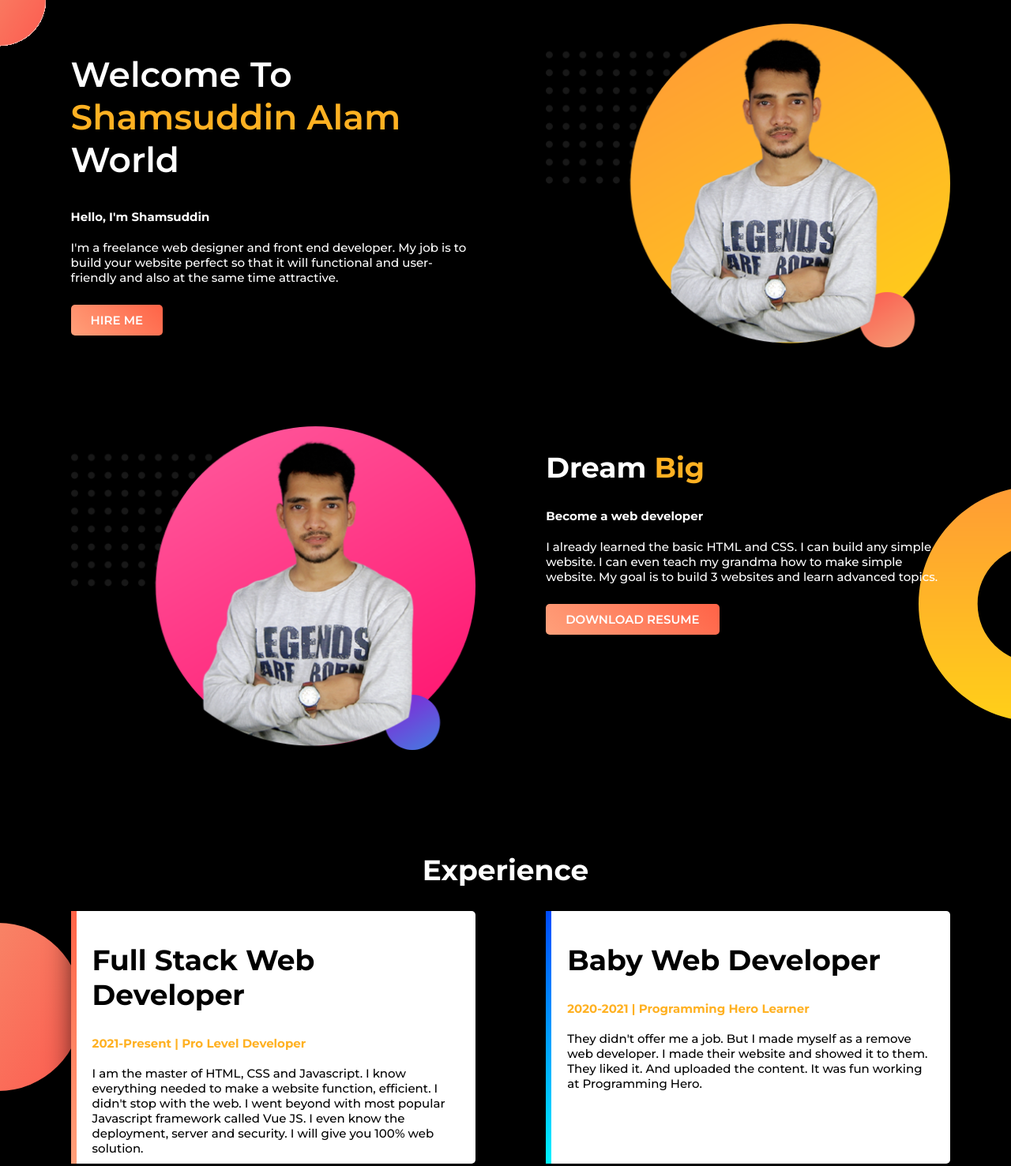
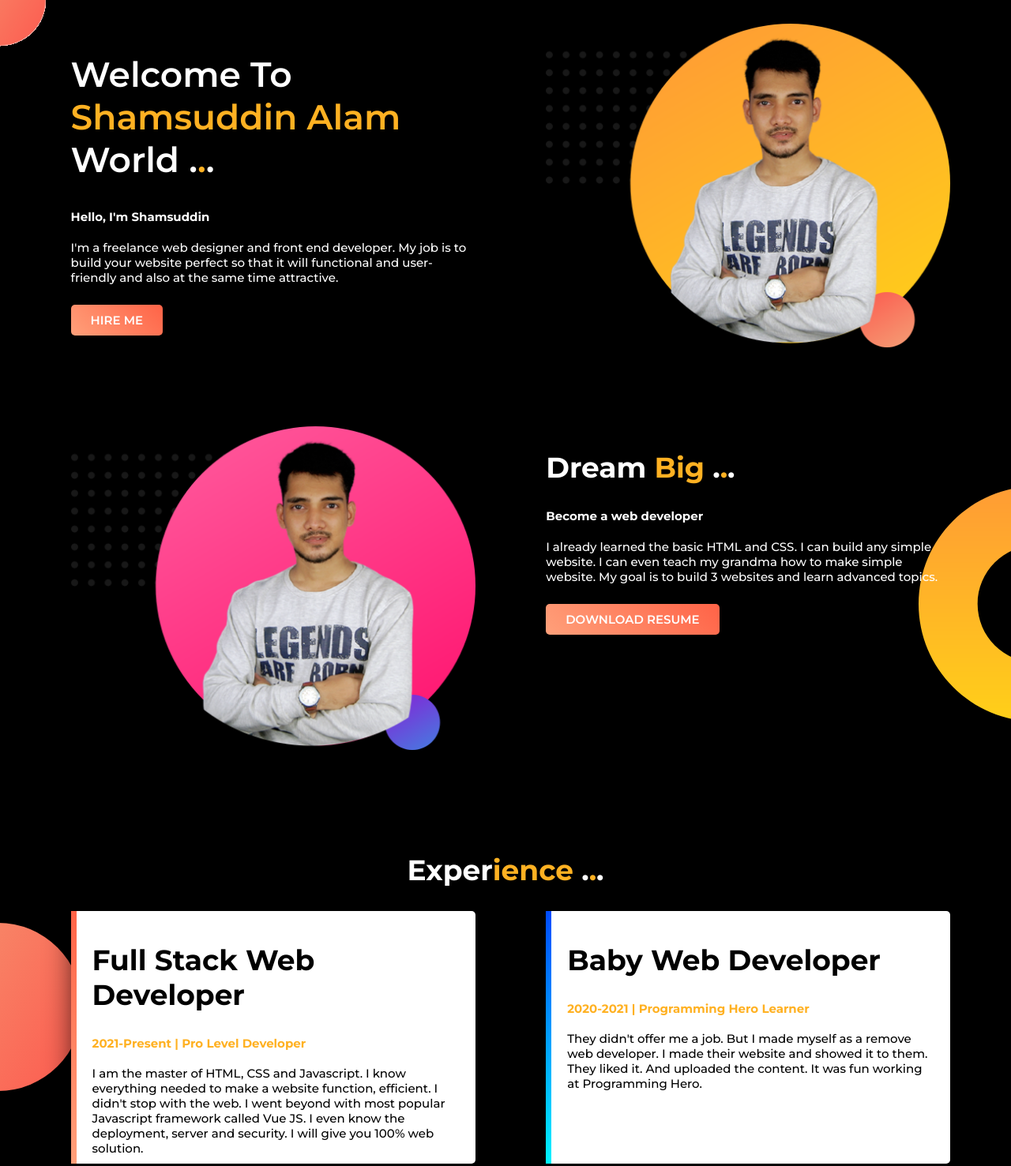
Before and after one commit to shamsuddin-developer/web-portfolio, a plain HTML site: page index.html in a window 1280 px wide. Shown: the top 1477 px of the page at 79% size. Drawn offline with Linux system fonts and the light colour scheme.

Commit message:
final update

```diff
--- a/index.html
+++ b/index.html
@@ -12,7 +12,7 @@
     <section id="top">
         <div class="half-width">
 
-            <h1>Welcome To <br><span class="text-highlight">Shamsuddin Alam</span> World</h1>
+            <h1>Welcome To <br><span class="text-highlight">Shamsuddin Alam</span> World .<span class="text-highlight">.</span>. </h1>
             <h4>Hello, I'm Shamsuddin</h4>
             <p>I'm a freelance web designer and front end developer. My job is to build your website perfect so that it will functional and user-friendly and also at the same time attractive.</p>
             <a class="link-btn" href="https://www.fiverr.com/shamsuddin_alam?up_rollout=true" target="_blank">HIRE ME</a>
@@ -27,14 +27,14 @@
 
         </div>
         <div class="half-width">
-            <h2>Dream <span class="text-highlight">Big</span></h2>
+            <h2>Dream <span class="text-highlight">Big</span> .<span class="text-highlight">.</span>.</h2>
             <h4>Become a web developer</h4>
             <p>I already learned the basic HTML and CSS. I can build any simple website. I can even teach my grandma how to make simple website. My goal is to build 3 websites and learn advanced topics.</p>
             <a class="link-btn" href="https://www.thewebguy.online/wp-content/uploads/2021/01/Md.-ShamsuddinAlam-.pdf" target="_blank">DOWNLOAD RESUME</a>
         </div>
     </section>
     <section id="bottom">
-        <h2 class="align-center">Experience</h2>
+        <h2 class="align-center">Exper<span class="text-highlight">ience</span> .<span class="text-highlight">.</span>. </h2>
         <div class="half-width">
             <div class="box border-1">
                 <h2>Full Stack Web Developer</h2>
```
